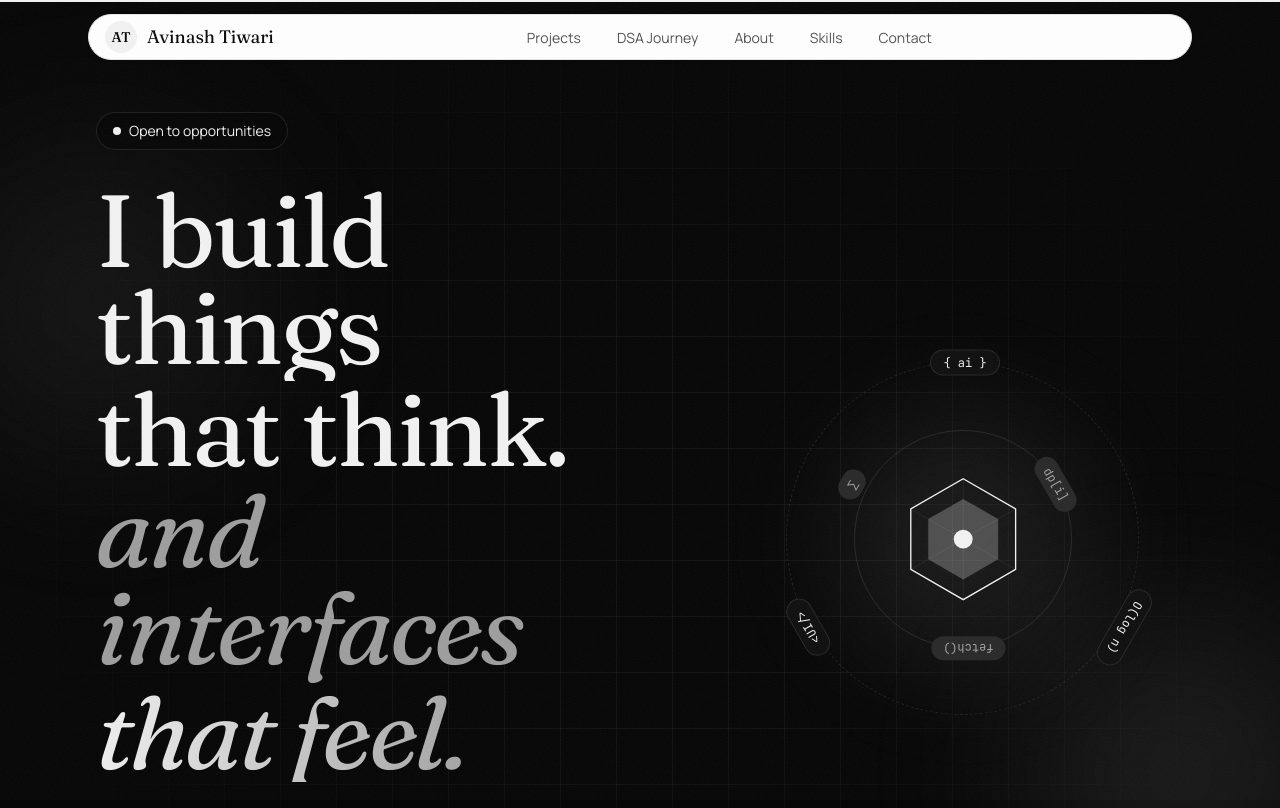
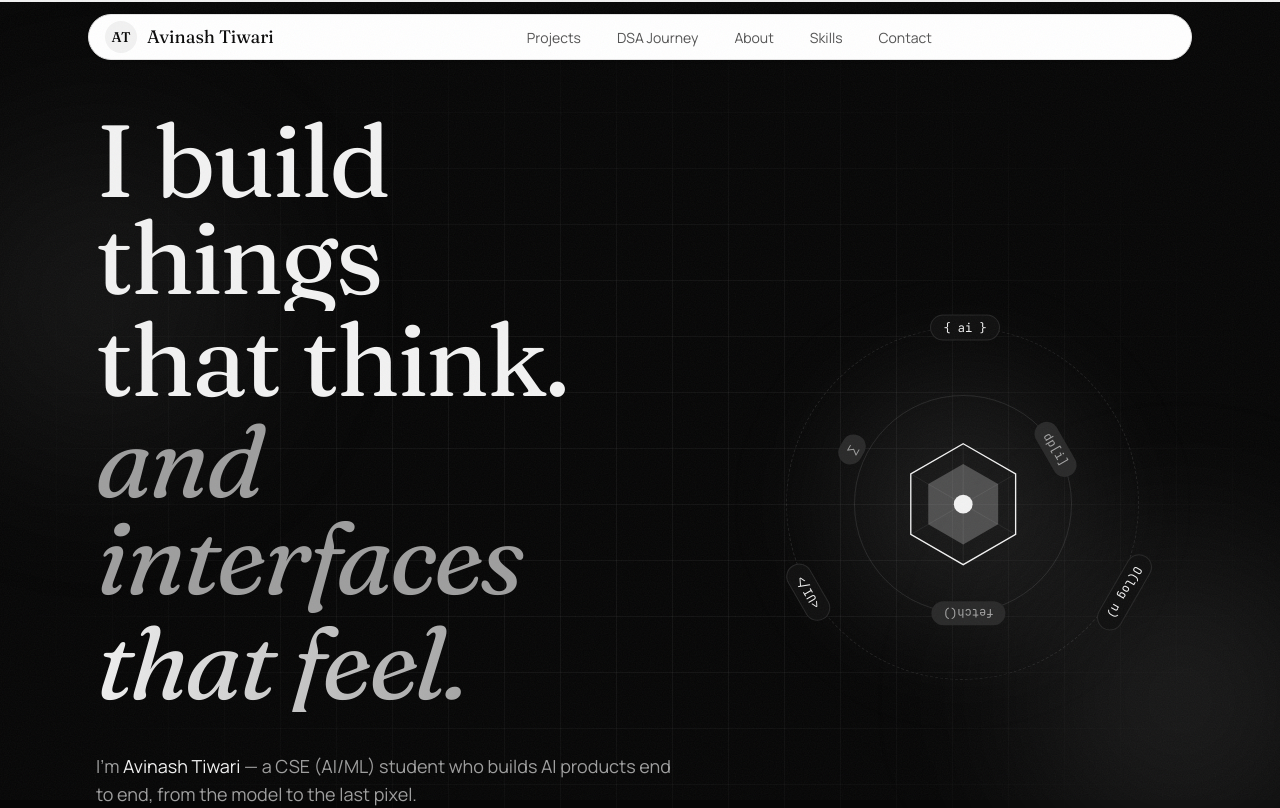
Before and after one commit to AVINASHTIWARI14/portfolio, a React (Vite) app: page / in a window 1280 px wide. Shown: the top 808 px of the page. Built offline with nearby package versions, Linux system fonts and the light colour scheme.

Commit message:
Remove Open to opportunities badge from hero

```diff
--- a/src/components/portfolio/Hero.tsx
+++ b/src/components/portfolio/Hero.tsx
@@ -56,18 +56,6 @@ export function Hero() {
 
       <div className="relative mx-auto grid w-full max-w-6xl items-center gap-12 px-5 sm:px-8 lg:grid-cols-[1.35fr_1fr]">
         <div className="min-w-0">
-          <motion.a
-            href="#contact"
-            initial={reduce ? false : { opacity: 0, y: 10 }}
-            animate={{ opacity: 1, y: 0 }}
-            className="mb-8 inline-flex items-center gap-2 rounded-full border border-border bg-glass px-4 py-2 text-sm backdrop-blur transition-colors hover:border-lime"
-          >
-            <span className="relative flex h-2 w-2">
-              <span className="absolute inline-flex h-full w-full animate-ping rounded-full bg-lime opacity-70" />
-              <span className="relative inline-flex h-2 w-2 rounded-full bg-lime" />
-            </span>
-            Open to opportunities
-          </motion.a>
 
           <h1 className="font-display text-[clamp(2.75rem,8vw,6.5rem)] leading-[0.95] tracking-tight">
             <span className="sr-only">I build things that think, and interfaces that feel.</span>
```
